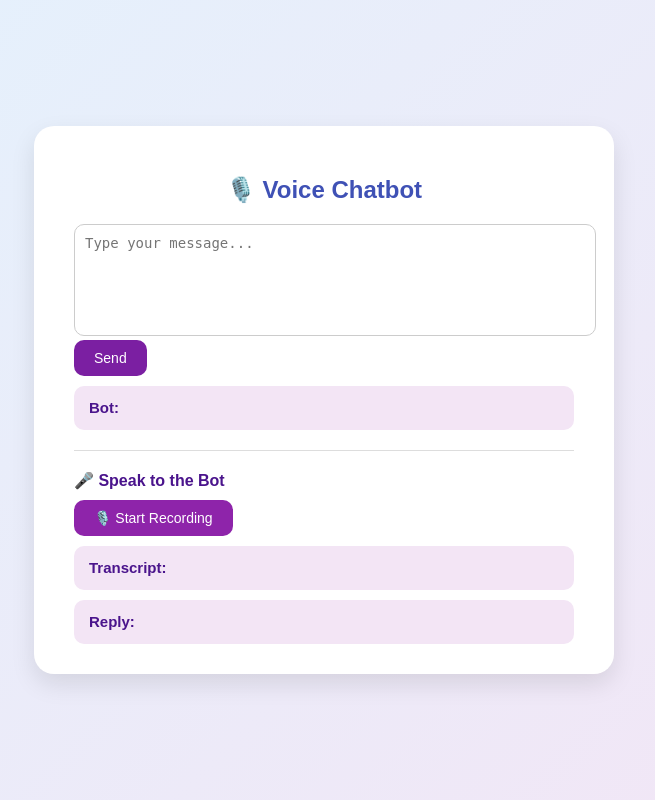
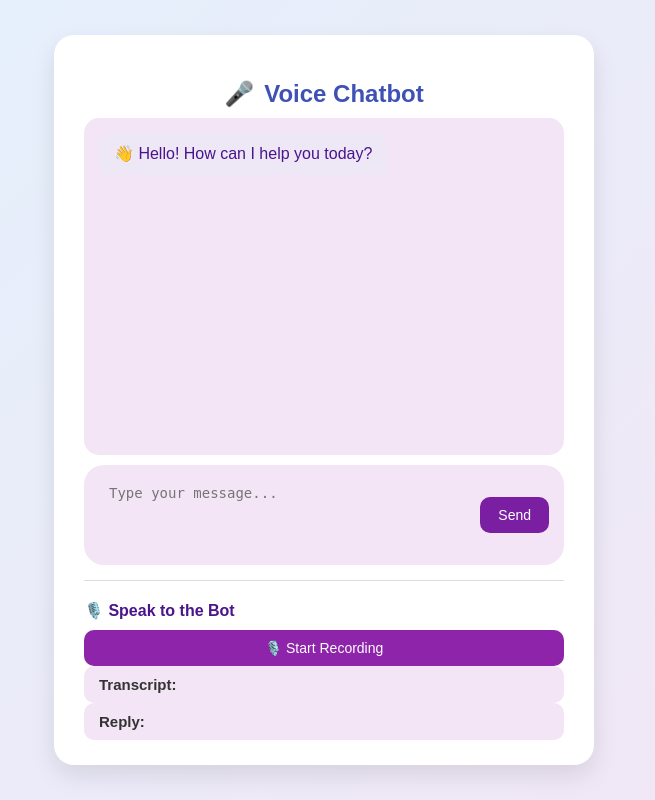
Before and after one commit to satwiknarwa/AI-voicebot, a Django app: page / in a window 1280 px wide. Shown: the whole page, without its empty margins (316-971 px from the left). Run offline with Django 4.2, Linux system fonts and the light colour scheme.

Commit message:
index.html fixed

```diff
--- a/chatbot/templates/index.html
+++ b/chatbot/templates/index.html
@@ -1,7 +1,7 @@
 <!DOCTYPE html>
 <html lang="en">
 <head>
-  <meta charset="utf-8">
+  <meta charset="utf-8" />
   <title>🎙️ Voice Chatbot</title>
   <style>
     /* 🌈 Background gradient */
@@ -15,43 +15,96 @@
       margin: 0;
     }
 
-    /* 🪄 Chat container */
+    /* 💬 Main Chat Container */
     .chat-container {
       background: #ffffff;
-      padding: 30px 40px;
+      padding: 25px 30px;
       border-radius: 20px;
       box-shadow: 0 10px 25px rgba(0, 0, 0, 0.1);
-      width: 500px;
-      max-width: 90%;
+      width: 480px;
+      max-width: 95%;
+      display: flex;
+      flex-direction: column;
+      justify-content: space-between; /* keeps input bar fixed at bottom */
+      height: 85vh;
     }
 
     h2 {
       text-align: center;
       color: #3f51b5;
-      margin-bottom: 20px;
+      margin-bottom: 10px;
+      display: flex;
+      align-items: center;
+      justify-content: center;
+      gap: 10px;
+    }
+
+    h2::before {
+      content: "🎤";
+    }
+
+    /* 🗨️ Chat box with auto-scroll */
+    .chat-box {
+      background: #f3e5f5;
+      border-radius: 15px;
+      padding: 15px;
+      flex: 1;
+      overflow-y: auto;
+      display: flex;
+      flex-direction: column;
+      gap: 10px;
+    }
+
+    .message {
+      padding: 10px 15px;
+      border-radius: 10px;
+      max-width: 80%;
+      word-wrap: break-word;
+      white-space: pre-wrap;
+      line-height: 1.4;
+    }
+
+    .message.user {
+      background: #d1c4e9;
+      align-self: flex-end;
+      color: #311b92;
+      font-weight: 500;
+    }
+
+    .message.bot {
+      background: #ede7f6;
+      align-self: flex-start;
+      color: #4a148c;
+    }
+
+    /* 📨 Input area */
+    .input-area {
+      display: flex;
+      gap: 10px;
+      align-items: center;
+      background: #f3e5f5;
+      border-radius: 20px;
+      padding: 10px 15px;
+      margin-top: 10px;
     }
 
     textarea {
-      width: 100%;
-      height: 90px;
+      flex: 1;
+      height: 60px;
       padding: 10px;
-      border: 1px solid #ccc;
+      border: none;
       border-radius: 10px;
       font-size: 14px;
       outline: none;
       resize: none;
-      transition: border-color 0.3s;
-    }
-
-    textarea:focus {
-      border-color: #7b1fa2;
+      background: transparent;
     }
 
     button {
       background: #7b1fa2;
       color: white;
       border: none;
-      padding: 10px 20px;
+      padding: 10px 18px;
       border-radius: 10px;
       font-size: 14px;
       cursor: pointer;
@@ -66,7 +119,7 @@
       border: 0;
       height: 1px;
       background: #ddd;
-      margin: 20px 0;
+      margin: 15px 0;
     }
 
     .section-title {
@@ -76,15 +129,17 @@
       font-weight: bold;
       font-size: 16px;
       color: #4a148c;
+      margin-top: 5px;
     }
 
     .output-box {
       background: #f3e5f5;
       border-radius: 10px;
       padding: 10px 15px;
-      margin-top: 10px;
       font-size: 15px;
       color: #333;
+      word-wrap: break-word;
+      white-space: pre-wrap;
     }
 
     #recordBtn {
@@ -95,32 +150,27 @@
     #recordBtn:hover {
       background: #9c27b0;
     }
-
-    #transcript, #audioReply, #botResponse {
-      color: #212121;
-      font-size: 15px;
-      line-height: 1.6;
-      white-space: pre-wrap;
-    }
-
-    strong {
-      color: #4a148c;
-    }
   </style>
 </head>
 <body>
   <div class="chat-container">
-    <h2>🎙️ Voice Chatbot</h2>
+    <h2>Voice Chatbot</h2>
 
-    <textarea id="message" placeholder="Type your message..."></textarea><br>
-    <button onclick="sendMessage()">Send</button>
+    <!-- 💬 Chat Display -->
+    <div class="chat-box" id="chatBox">
+      <div class="message bot">👋 Hello! How can I help you today?</div>
+    </div>
 
-    <div class="output-box">
-      <strong>Bot:</strong> <span id="botResponse"></span>
+    <!-- 📨 Text Input Area -->
+    <div class="input-area">
+      <textarea id="message" placeholder="Type your message..."></textarea>
+      <button onclick="sendMessage()">Send</button>
     </div>
 
     <hr>
-    <div class="section-title">🎤 Speak to the Bot</div>
+
+    <!-- 🎤 Voice Section -->
+    <div class="section-title">🎙️ Speak to the Bot</div>
     <button id="recordBtn">🎙️ Start Recording</button>
 
     <div class="output-box"><strong>Transcript:</strong> <span id="transcript"></span></div>
@@ -128,11 +178,37 @@
   </div>
 
   <script>
-    let mediaRecorder;
-    let audioChunks = [];
+    const chatBox = document.getElementById("chatBox");
+    const recordBtn = document.getElementById("recordBtn");
+    let mediaRecorder, audioChunks = [];
 
-    const recordBtn = document.getElementById("recordBtn");
+    function scrollToBottom() {
+      chatBox.scrollTop = chatBox.scrollHeight;
+    }
 
+    async function sendMessage() {
+      const messageBox = document.getElementById("message");
+      const msg = messageBox.value.trim();
+      if (!msg) return;
+
+      chatBox.innerHTML += `<div class="message user">${msg}</div>`;
+      scrollToBottom();
+
+      const res = await fetch("/chat_with_ai/", {
+        method: "POST",
+        headers: { "Content-Type": "application/json" },
+        body: JSON.stringify({ message: msg })
+      });
+
+      const data = await res.json();
+      chatBox.innerHTML += `<div class="message bot">${data.reply || data.error}</div>`;
+      scrollToBottom();
+
+      messageBox.value = "";
+      messageBox.focus();
+    }
+
+    // 🎤 Voice Recording
     recordBtn.addEventListener("click", async () => {
       if (recordBtn.textContent.includes("Start")) {
         const stream = await navigator.mediaDevices.getUserMedia({ audio: true });
@@ -148,22 +224,25 @@
           const formData = new FormData();
           formData.append("audio", audioBlob, "recording.webm");
 
-          const res = await fetch("/process_audio/", {
-            method: "POST",
-            body: formData
-          });
-
+          const res = await fetch("/process_audio/", { method: "POST", body: formData });
           const data = await res.json();
           document.getElementById("transcript").innerText = data.text || data.error || "No transcription";
 
           if (data.text) {
+            chatBox.innerHTML += `<div class="message user">${data.text}</div>`;
+            scrollToBottom();
+
             const aiRes = await fetch("/chat_with_ai/", {
               method: "POST",
               headers: { "Content-Type": "application/json" },
               body: JSON.stringify({ message: data.text })
             });
+
             const aiData = await aiRes.json();
             document.getElementById("audioReply").innerText = aiData.reply || aiData.error;
+
+            chatBox.innerHTML += `<div class="message bot">${aiData.reply || aiData.error}</div>`;
+            scrollToBottom();
           }
         };
       } else {
@@ -171,17 +250,6 @@
         recordBtn.textContent = "🎙️ Start Recording";
       }
     });
-
-    async function sendMessage() {
-      const msg = document.getElementById("message").value;
-      const res = await fetch("/chat_with_ai/", {
-        method: "POST",
-        headers: { "Content-Type": "application/json" },
-        body: JSON.stringify({ message: msg })
-      });
-      const data = await res.json();
-      document.getElementById("botResponse").innerText = data.reply || data.error;
-    }
   </script>
 </body>
 </html>
```
